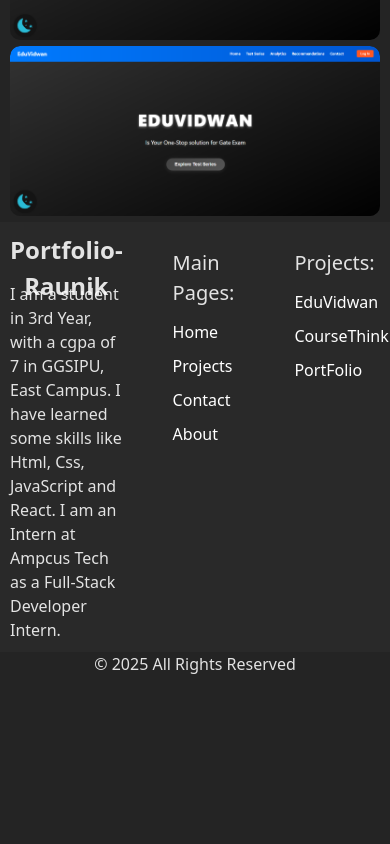
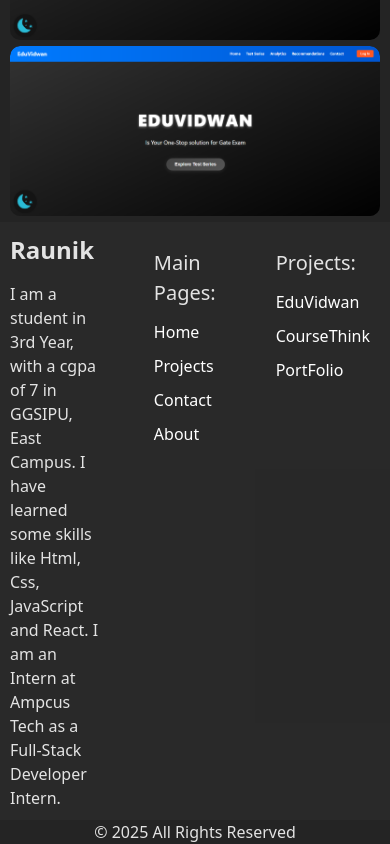
Before and after one commit to raunikdev/raunikportfolio, a React (Vite) app: page / in a window 390 px wide. Shown: the part 2580-3424 px from the top of the page. Before the commit the page ends 3256 px from the top, so only its background shows below. Built offline with nearby package versions, Linux system fonts and the light colour scheme.

Commit message:
when 49px the footer will the heading portfolio-raunik will be reduced to raunik

```diff
--- a/src/components/Footer.jsx
+++ b/src/components/Footer.jsx
@@ -5,7 +5,7 @@ const Footer=()=>{
         <footer>
             <div className="main-footer">
                 <div className="left-footer">
-                    <h2>Portfolio-Raunik</h2>
+                    <h2><span class="portfolio-header-foot">Portfolio-</span>Raunik</h2>
                     <div className="defination-wrap">
                         <p className="defination">I am a student in 3rd Year, with a cgpa of 7 in GGSIPU, East Campus. I have learned some skills like Html, Css, JavaScript and React. I am an Intern at Ampcus Tech as a Full-Stack Developer Intern.</p>
                     </div>
--- a/src/components/css/Footer.css
+++ b/src/components/css/Footer.css
@@ -45,6 +45,12 @@ footer{
 .left-footer{
     display: grid;
     grid-template-rows: 50px auto;
+    height: auto;
     justify-items: left;
 
 }
+@media(max-width: 490px){
+    .portfolio-header-foot{
+        display: none;
+    }
+}
```
